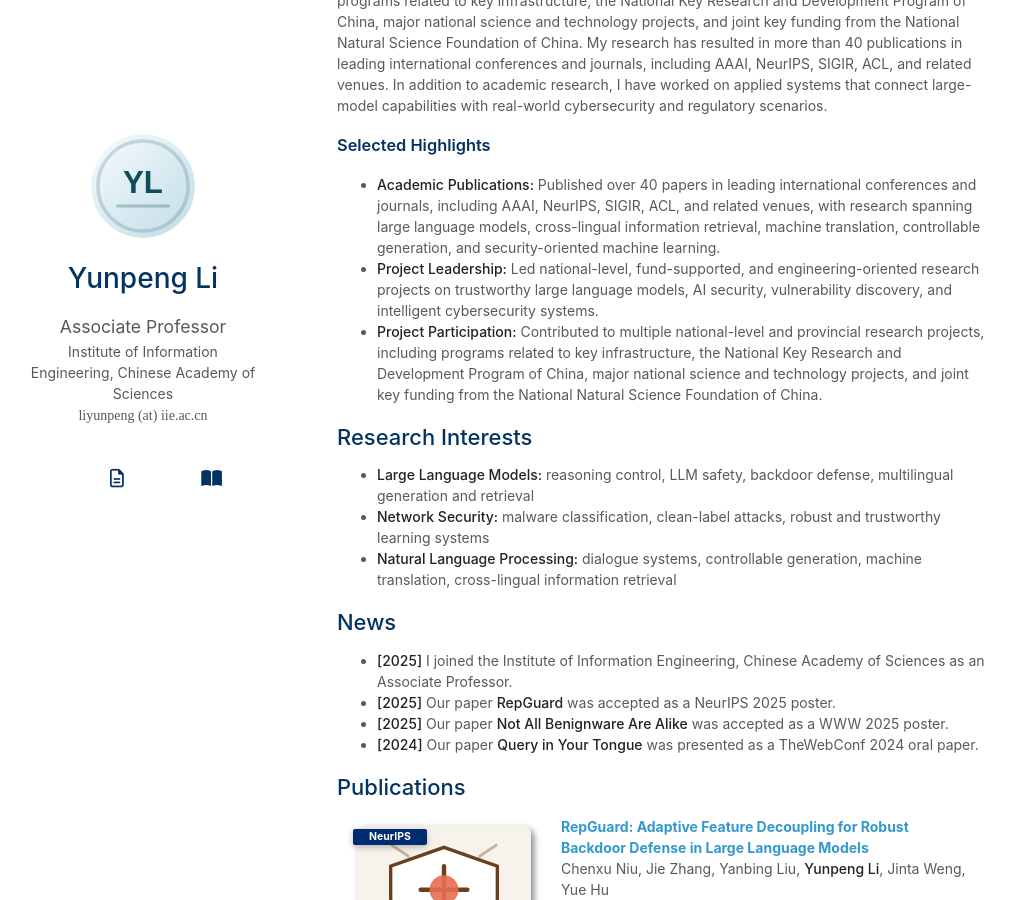
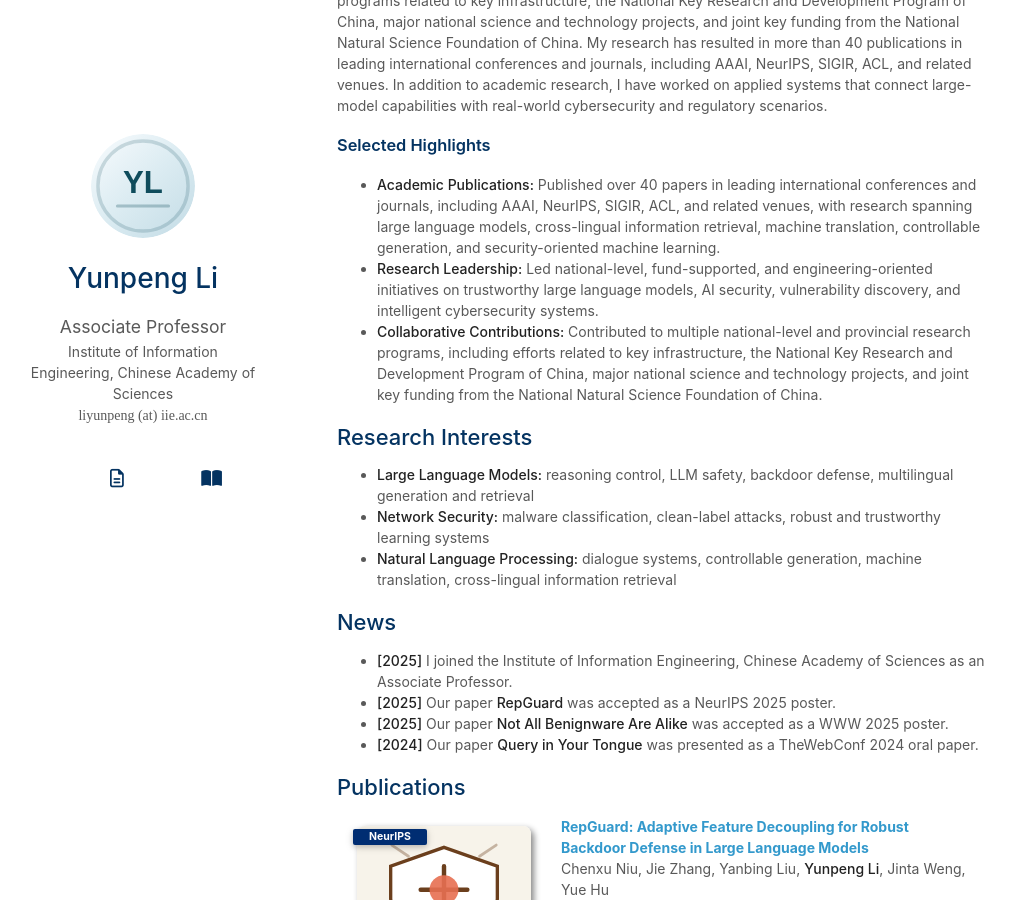
Before and after one commit to ReFantazio/Refantazio.github.io, a Jekyll site: the page built from index.md, in a window 1280 px wide and 900 px high, scrolled down 457 px. Shown: the whole window, without its empty margins (133-1148 px from the left). Built offline with Jekyll 4.4.1, drawn with Linux system fonts in a browser that asks for light colours; a style sheet for code colours, icons or effects is not loaded; our own code applies the rules of GitHub Pages for plain Markdown files.

Commit message:
Refine highlight labels

```diff
--- a/index.md
+++ b/index.md
@@ -13,8 +13,8 @@ I have led or contributed to multiple national-level and provincial research pro
 ### Selected Highlights
 
 - **Academic Publications:** Published over 40 papers in leading international conferences and journals, including AAAI, NeurIPS, SIGIR, ACL, and related venues, with research spanning large language models, cross-lingual information retrieval, machine translation, controllable generation, and security-oriented machine learning.
-- **Project Leadership:** Led national-level, fund-supported, and engineering-oriented research projects on trustworthy large language models, AI security, vulnerability discovery, and intelligent cybersecurity systems.
-- **Project Participation:** Contributed to multiple national-level and provincial research projects, including programs related to key infrastructure, the National Key Research and Development Program of China, major national science and technology projects, and joint key funding from the National Natural Science Foundation of China.
+- **Research Leadership:** Led national-level, fund-supported, and engineering-oriented initiatives on trustworthy large language models, AI security, vulnerability discovery, and intelligent cybersecurity systems.
+- **Collaborative Contributions:** Contributed to multiple national-level and provincial research programs, including efforts related to key infrastructure, the National Key Research and Development Program of China, major national science and technology projects, and joint key funding from the National Natural Science Foundation of China.
 
 ## Research Interests
 
```
